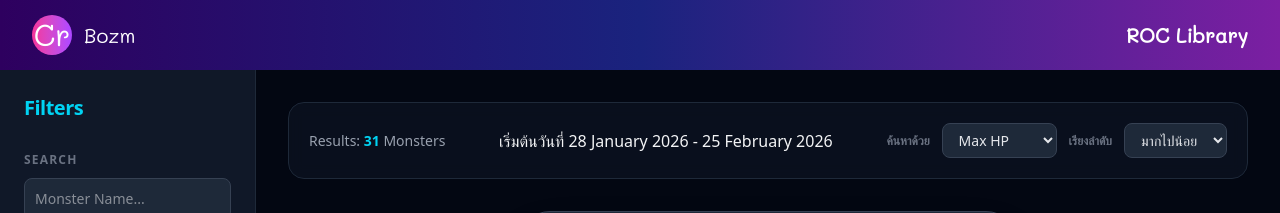
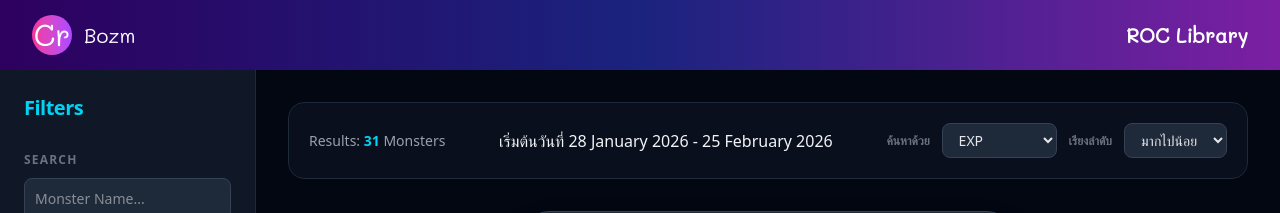
Before and after one commit to Suphanat-th/ROC_Library, a Next.js app in the folder roc-library/: page /monsterx3 in a window 1280 px wide. Shown: the top 213 px of the page. Built offline with nearby package versions, Linux system fonts and the light colour scheme.

Commit message:
order by selected

```diff
--- a/roc-library/src/app/monsterx3/moster-element.tsx
+++ b/roc-library/src/app/monsterx3/moster-element.tsx
@@ -159,10 +159,10 @@ export default function MonsterEcomDatabase() {
               className="bg-gray-800 border border-gray-700 rounded-lg px-3 py-1.5 text-sm outline-none focus:border-cyan-500 text-gray-200"
               onChange={(e) => setSortBy(e.target.value)}
             >
-              <option value="hp">Max HP</option>
-              <option value="lv">Base Level</option>
               <option value="exp">EXP</option>
               <option value="job">JOB</option>
+              <option value="lv">Base Level</option>
+              <option value="hp">Max HP</option>
             </select>
             <span className="text-xs text-gray-500 uppercase font-bold">
               เรียงลำดับ
```
